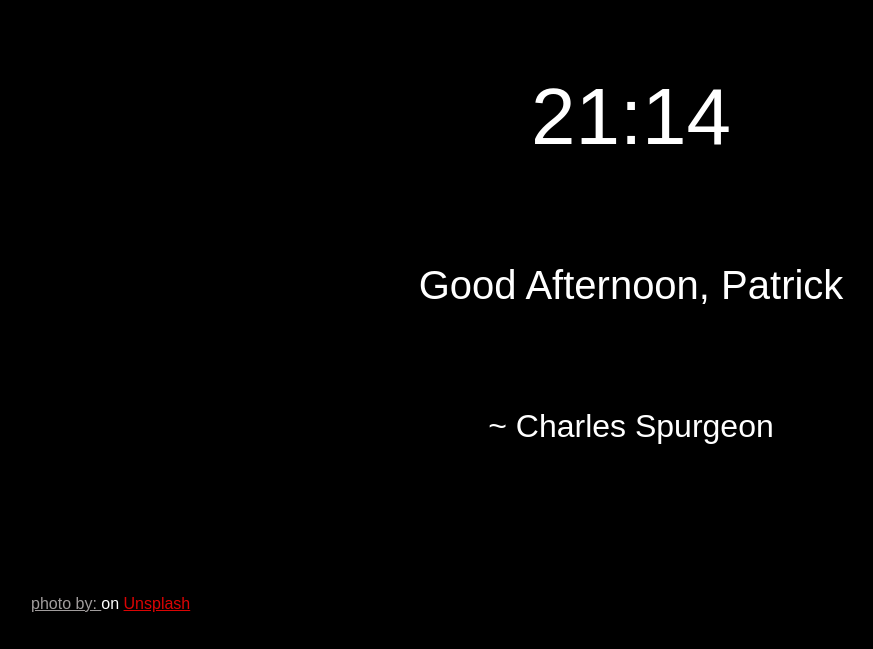
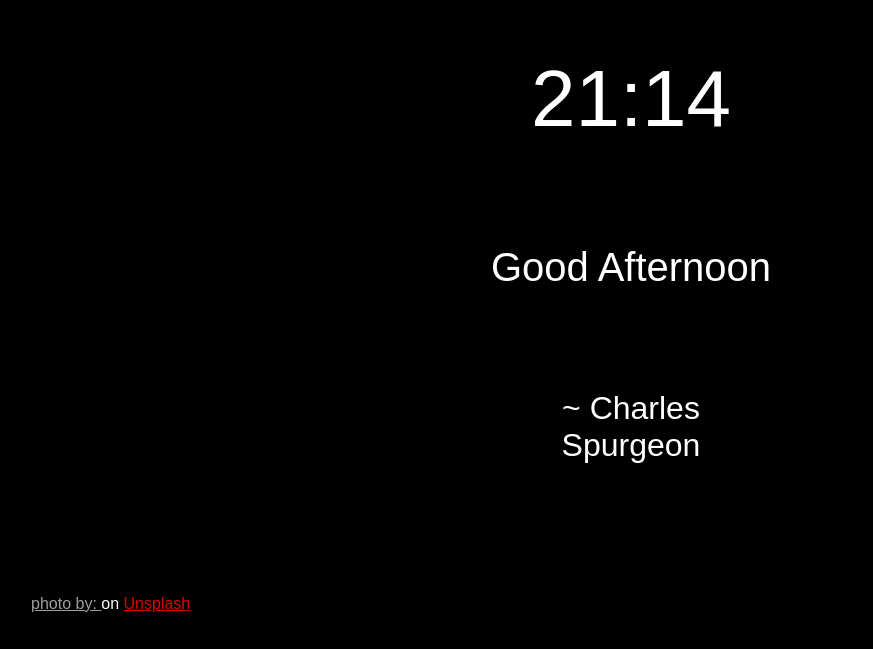
Before and after one commit to patrickseamars/spurgeon, a browser extension: page index.html in a window 1280 px wide. Shown: the part 151-800 px from the top of the page, without its empty margins (9-882 px from the left). Drawn offline with Linux system fonts and the light colour scheme; no server answers.

Commit message:
Removed my name

```diff
--- a/index.html
+++ b/index.html
@@ -82,7 +82,7 @@
 		<div class="background" id="background"></div>
 		<div class="container">
 			<div class="time" id="time"></div>
-			<div class="greeting"><span id="timeOfDay">Good Day</span>, Patrick</div>
+			<div class="greeting"><span id="timeOfDay"></span></div>
 			<div class="quote-block">
 				<p id="quote"></p>
 				<p>~ Charles Spurgeon</p>
```
